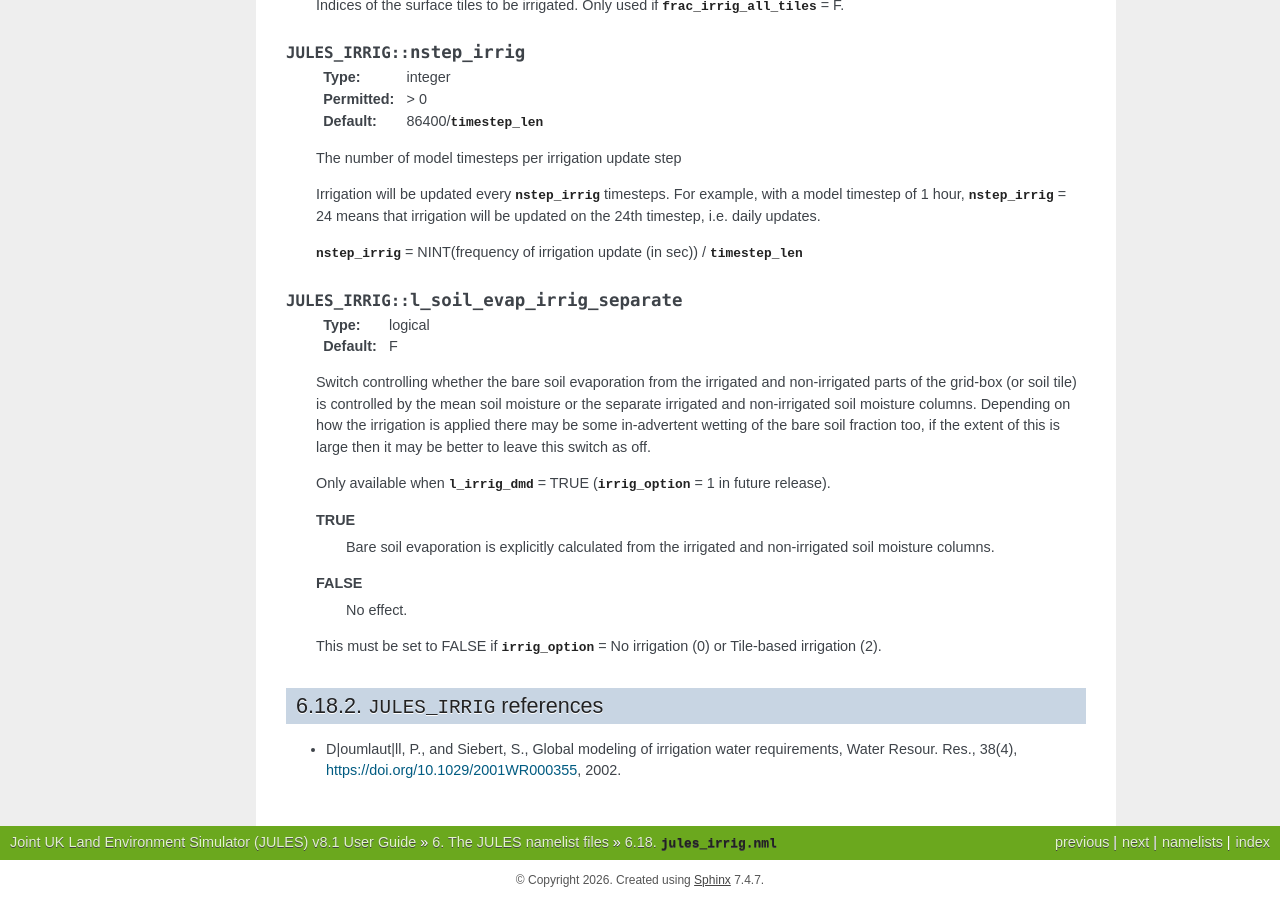
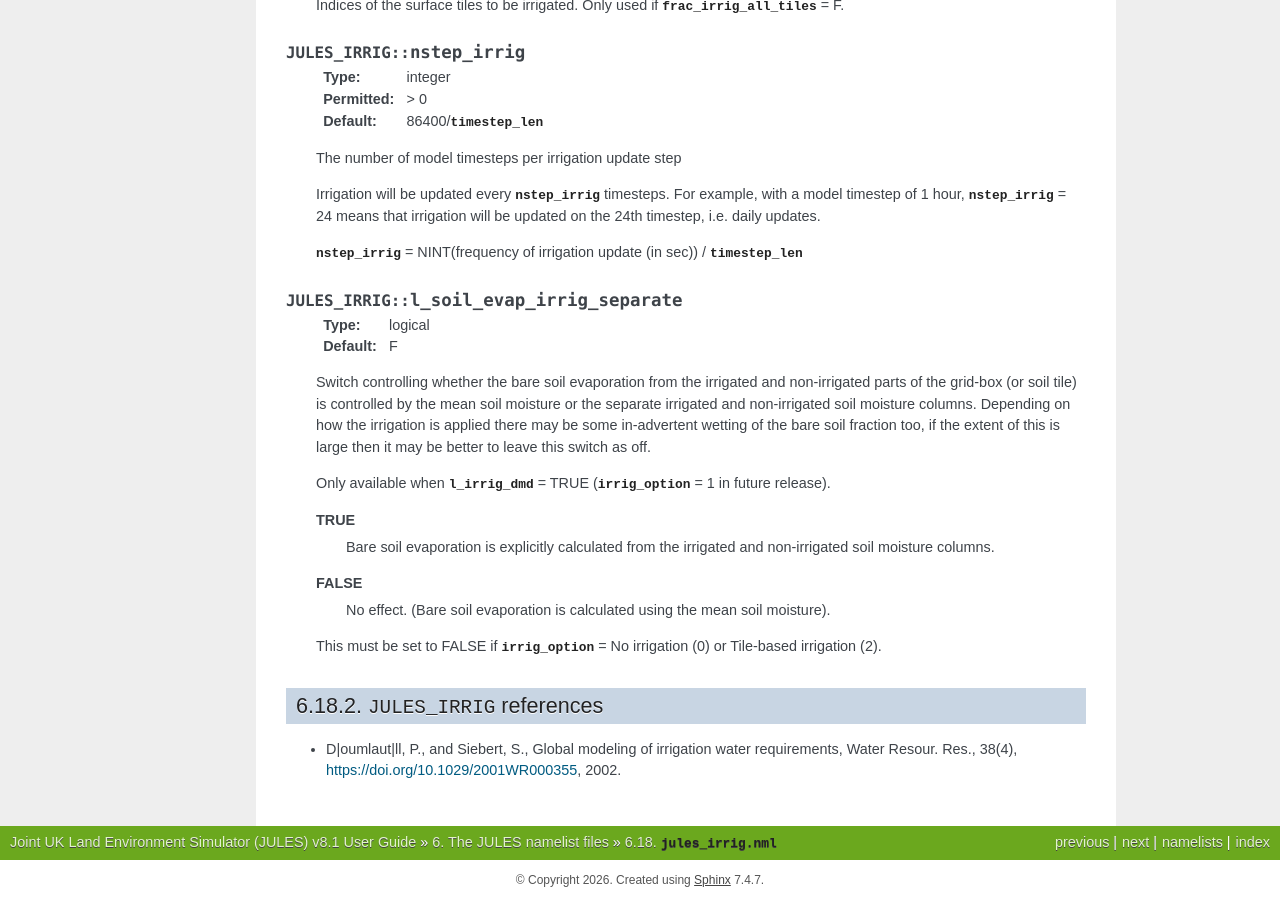
Before and after one commit to MetOffice/jules, a Sphinx documentation site: the page built from doc/source/namelists/jules_irrig.nml.rst, in a window 1280 px wide and 900 px high, scrolled down 2405 px. Built offline with Sphinx 7.4.7, drawn with Linux system fonts in a browser that asks for light colours.

Commit message:
commit doc changes

```diff
--- a/doc/source/namelists/jules_irrig.nml.rst
+++ b/doc/source/namelists/jules_irrig.nml.rst
@@ -161,7 +161,7 @@ This namelist specifies the different options available for setting up the irrig
        Bare soil evaporation is explicitly calculated from the irrigated and non-irrigated soil moisture columns.
 
    FALSE
-      No effect.
+      No effect. (Bare soil evaporation is calculated using the mean soil moisture).
 
    This must be set to FALSE if :nml:mem:`irrig_option` = No irrigation (0) or Tile-based irrigation (2).
 
```
